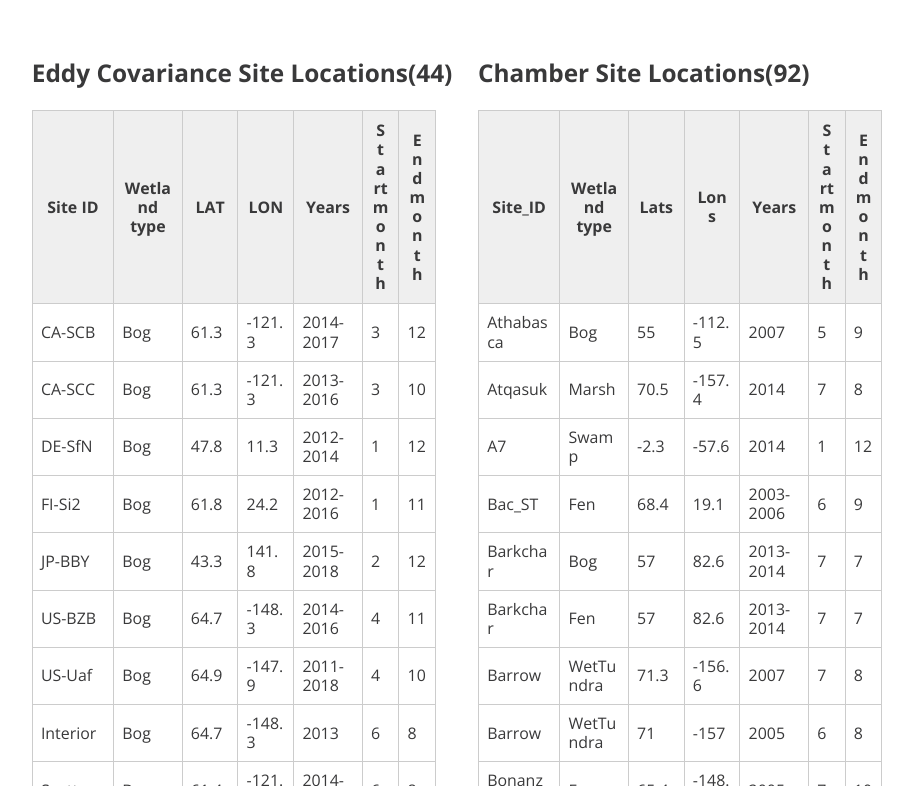
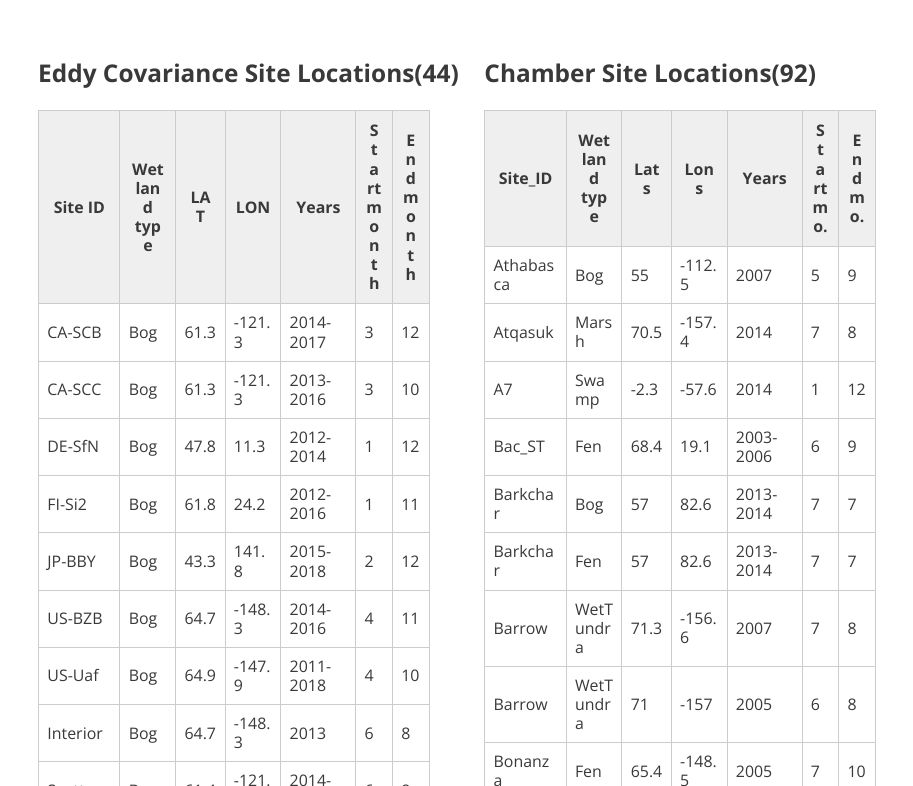
Before and after one commit to Raz0rGithub/Wetland-CH4, a plain HTML site: page sites.html in a window 1280 px wide. Shown: the part 1094-1880 px from the top of the page, without its empty margins (183-1096 px from the left). Drawn offline with nearby package versions, Linux system fonts and the light colour scheme.

Commit message:
Small update to site tables

```diff
--- a/sites.html
+++ b/sites.html
@@ -447,8 +447,8 @@
                             <th>Lats</th>
                             <th>Lons</th>
                             <th>Years</th>
-                            <th>Start month</th>
-                            <th>End month</th>
+                            <th>Start mo.</th>
+                            <th>End mo.</th>
                         </tr>
                         <tr>
                             <td>Athabasca</td>
--- a/style.css
+++ b/style.css
@@ -355,13 +355,13 @@ td:nth-child(1) {
 }
 
 td:nth-child(2) {
-    width: 4vw;
+    width: 3vw;
     min-width: 34px
 }
 
 td:nth-child(3) {
-    width: 3vw;
-    min-width: 25px;
+    width: 2.5vw;
+        min-width: 20px;
 }
 
 td:nth-child(4) {
@@ -370,16 +370,16 @@ td:nth-child(4) {
 }
 
 td:nth-child(5) {
-    width: 4vw;
+    width: 4.5vw;
     min-width: 35px;
 }
 
 td:nth-child(6) {
-    width: 1.3vw;
+    width: 1.5vw;
 }
 
 td:nth-child(7) {
-    width: 1.3vw;
+    width: 1.5vw;
 }
 
 .flex {
```
